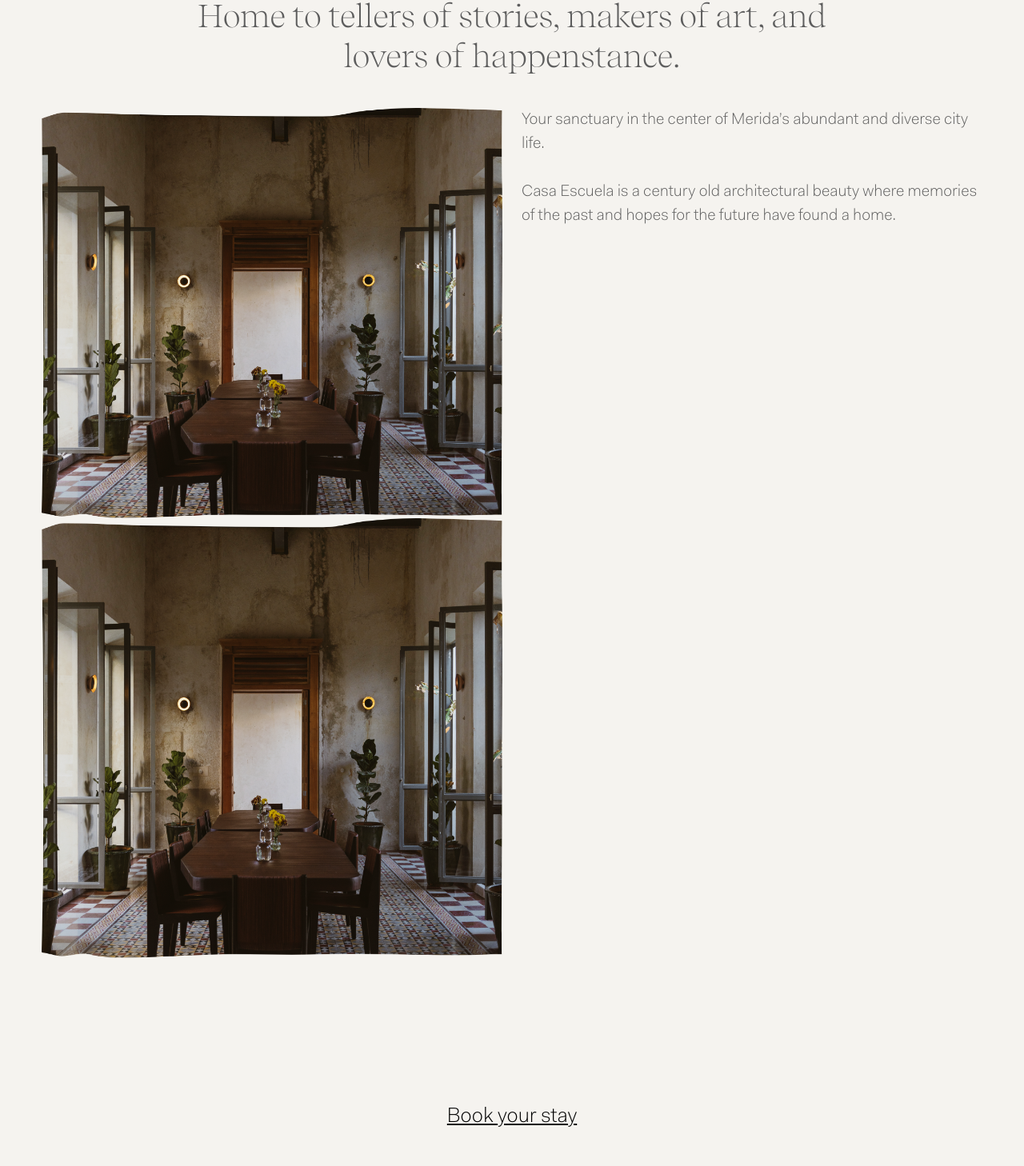
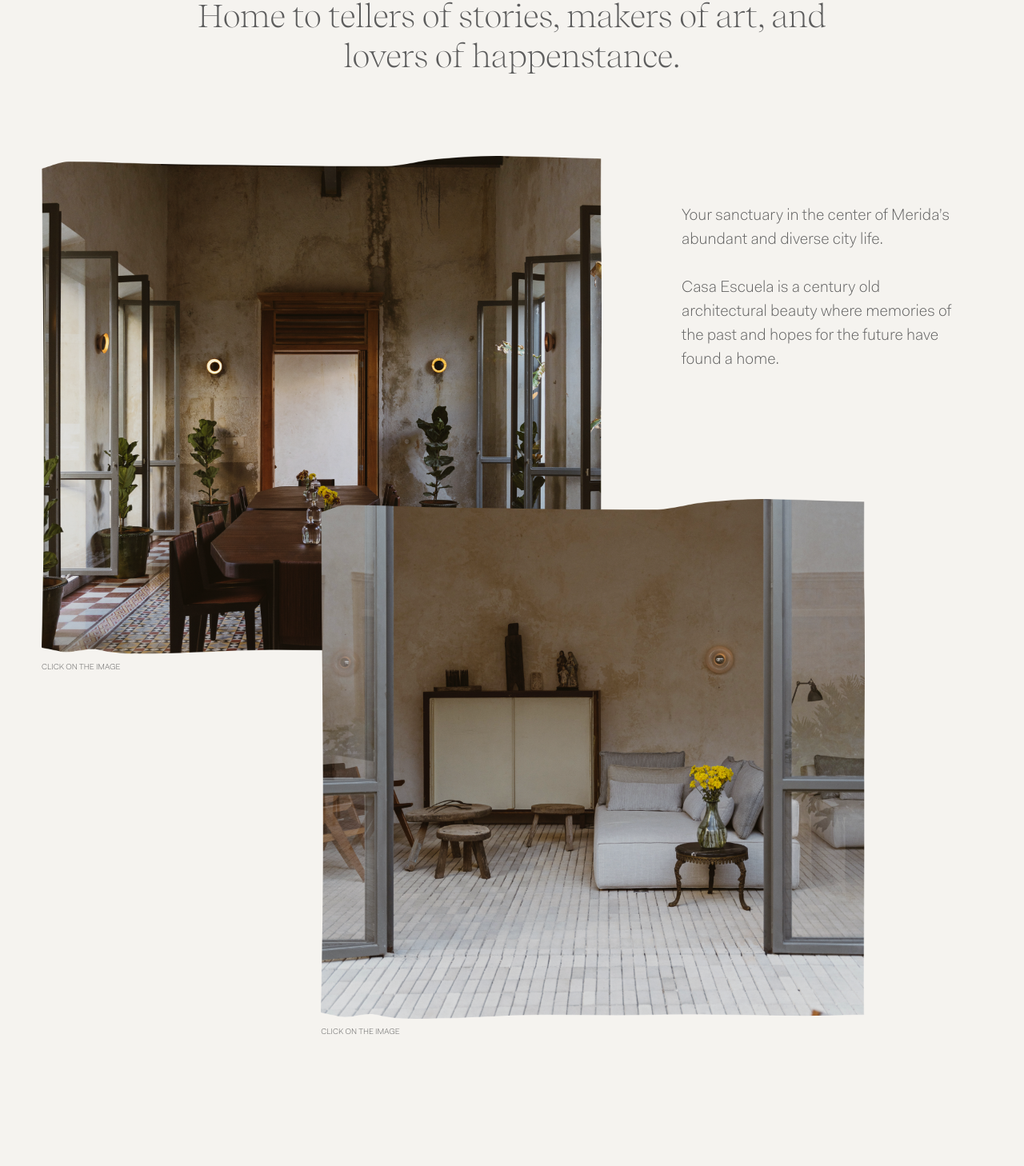
Before and after one commit to cesarmejiag/casa-escuela-site, a Next.js app: page / in a window 1280 px wide. Shown: the part 2088-3546 px from the top of the page at 80% size. Built offline with nearby package versions, Linux system fonts and the light colour scheme; no server answers.

Commit message:
Create home to section

```diff
--- a/pages/index.js
+++ b/pages/index.js
@@ -23,30 +23,26 @@ export default function Home() {
         </div>
       </Section>
       <Section id="home-to" intro={homeTo.intro}>
+        <div className="home-to-wrapper">
           <div className="row">
-          <div className="col-6">
+            <div className="col-12 col-lg-8">
               <div className="home-to-image-1">
-              <Image
-                src={homeTo.imageSrc1}
-                layout="responsive"
-                width={1050}
-                height={935}
+                <ImageSwicher
+                  imagesSrc={[homeTo.imageSrc1, homeTo.imageSrc1]}
                 />
               </div>
               <div className="home-to-image-2">
-              <Image
-                src={homeTo.imageSrc1}
-                layout="responsive"
-                width={1020}
-                height={975}
+                <ImageSwicher
+                  imagesSrc={[homeTo.imageSrc2, homeTo.imageSrc2]}
                 />
               </div>
             </div>
-          <div className="col-6">
+            <div className="col-12 col-lg-4">
               <div
                 className="home-to-text"
                 dangerouslySetInnerHTML={{ __html: homeTo.text }}
               ></div>
+            </div>
           </div>
         </div>
       </Section>
@@ -57,6 +53,49 @@ export default function Home() {
           padding-bottom: 46%;
           position: relative;
         }
+
+        .home-to-wrapper {
+          margin-top: 80px;
+        }
+
+        .home-to-image-1 {
+          padding-bottom: 80.252%;
+          position: relative;
+          width: 90.207%;
+        }
+
+        .home-to-image-2 {
+          left: 15%;
+          margin-top: -12%;
+          padding-bottom: 80.494%;
+          position: relative;
+          width: 85%;
+        }
+
+        .home-to-text {
+          margin-top: 60px;
+          max-width: 350px;
+        }
+
+        @media screen and (min-width: 768px) {
+          .home-to-wrapper {
+            margin-top: 100px;
+          }
+        }
+
+        @media screen and (min-width: 992px) {
+          .home-to-image-1 {
+            padding-bottom: 80.252%;
+            width: 90.207%;
+          }
+
+          .home-to-image-2 {
+            left: 45%;
+            margin-top: -25%;
+            padding-bottom: 83.764%;
+            width: 87.63%;
+          }
+        }
       `}</style>
     </Layout>
   );
```
Lines whose indentation alone changed are shown as unchanged.
